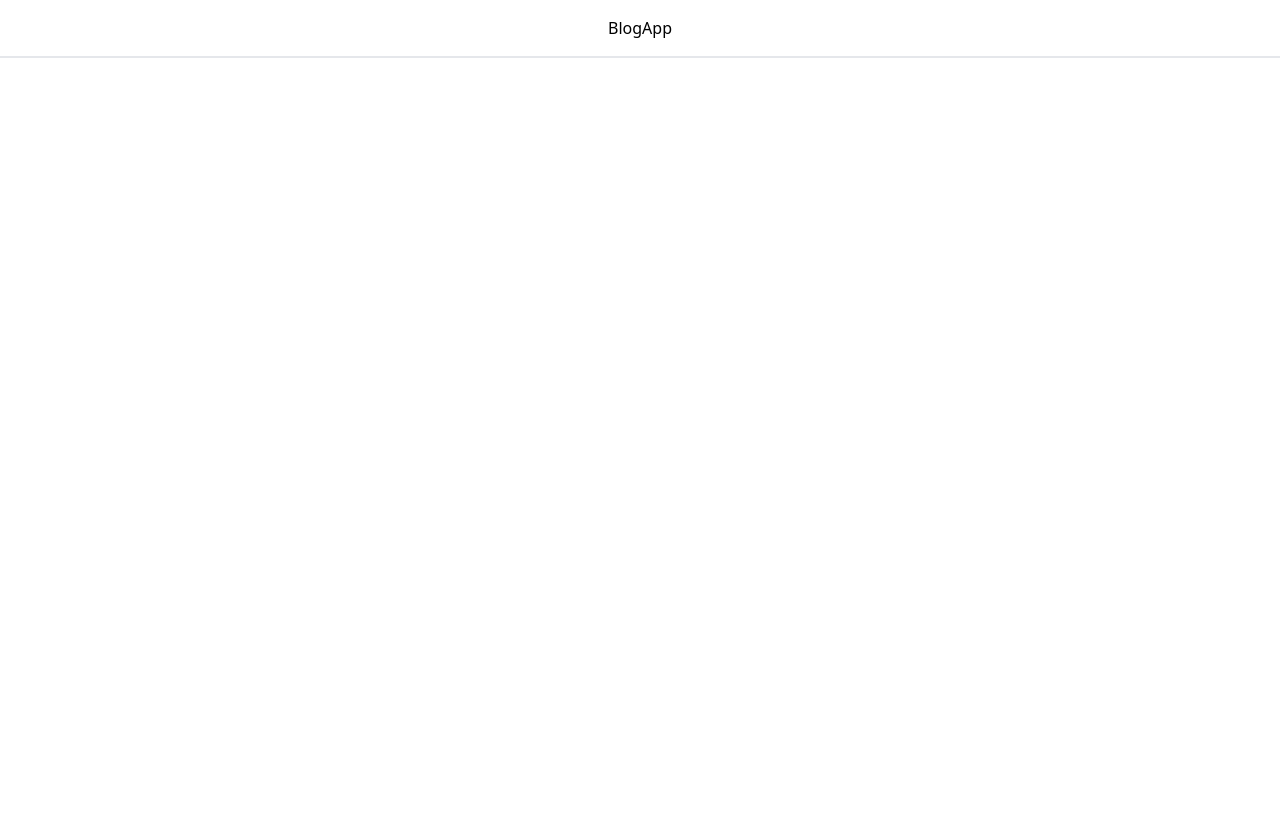
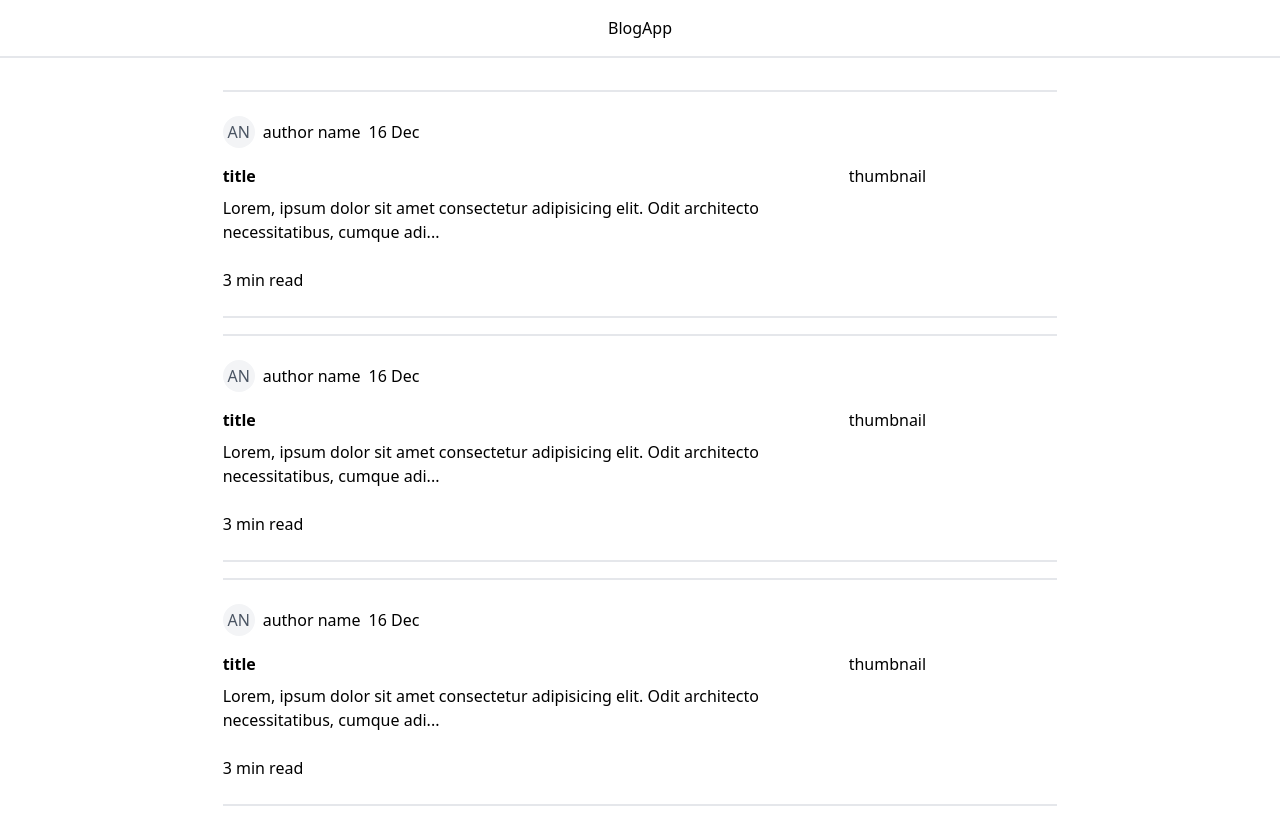
Before and after one commit to Yh010/BlogApp, a React (Vite) app in the folder frontend/: page /blogs in a window 1280 px wide. Before the commit this address had no page. Before the commit the page ends 800 px from the top, so only its background shows below. Built offline with nearby package versions, Linux system fonts and the light colour scheme.

Commit message:
blogs page

```diff
--- a/frontend/src/App.tsx
+++ b/frontend/src/App.tsx
@@ -3,6 +3,7 @@ import { BrowserRouter, Route, Routes } from "react-router-dom";
 import { Blog } from "./pages/Blog";
 import { Signin } from "./pages/SignIn";
 import { Signup } from "./pages/SignUp";
+import { AllBlogs } from "./pages/AllBlogs";
 
 function App() {
   return (
@@ -12,6 +13,7 @@ function App() {
           <Route path="/signup" element={<Signup />} />
           <Route path="/signin" element={<Signin />} />
           <Route path="/blog/:id" element={<Blog />} />
+          <Route path="/blogs" element={<AllBlogs />} />
         </Routes>
       </BrowserRouter>
     </>
--- /dev/null
+++ b/frontend/src/components/AllBlogsComponents/BlogCard.tsx
@@ -0,0 +1,54 @@
+interface BlogCardItems {
+  authorName: string;
+  blogTitle: string;
+  blogDescr: string;
+  blogthumbnail?: string;
+  datePublished: string;
+}
+
+function getInitials(name: string) {
+  const nameParts = name.trim().split(/\s+/);
+  let initials = "";
+  for (const part of nameParts) {
+    initials += part.charAt(0).toUpperCase();
+  }
+  return initials;
+}
+
+export const BlogCard = ({
+  authorName,
+  blogTitle,
+  blogDescr,
+  blogthumbnail,
+  datePublished,
+}: BlogCardItems) => {
+  return (
+    <div className="border-t-2 border-b-2 m-4">
+      <div className="flex space-x-2 justify items-center mt-6">
+        <div className="relative inline-flex items-center justify-center w-8 h-8 overflow-hidden bg-gray-100 rounded-full dark:bg-gray-600">
+          <span className="font-medium text-gray-600 dark:text-gray-300">
+            {getInitials(authorName)}
+          </span>
+        </div>
+
+        <div className="font-normal">{authorName}</div>
+        <div className="font-extralight">{datePublished}</div>
+      </div>
+
+      <div className="flex mt-4">
+        <div className="w-3/4 space-y-2">
+          <div className="font-bold">{blogTitle}</div>
+          <div className="font-light">
+            {blogDescr.length > 100
+              ? blogDescr.slice(0, 100) + "..."
+              : blogDescr}
+          </div>
+        </div>
+        <div className="w-1/4">{blogthumbnail}</div>
+      </div>
+      <div className="font-extralight mt-6 mb-6">{`${Math.ceil(
+        blogDescr.length / 100
+      )} min read`}</div>
+    </div>
+  );
+};
--- /dev/null
+++ b/frontend/src/pages/AllBlogs.tsx
@@ -0,0 +1,37 @@
+import { BlogCard } from "../components/AllBlogsComponents/BlogCard";
+
+export const AllBlogs = () => {
+  return (
+    <div className="mt-4 flex justify-center">
+      <div className="">
+        <BlogCard
+          authorName={"author name"}
+          blogTitle={"title"}
+          blogDescr={
+            "Lorem, ipsum dolor sit amet consectetur adipisicing elit. Odit architecto necessitatibus, cumque adipisci quis, consequatur velit minima impedit voluptatibus quos expedita hic eveniet nulla eius exercitationem dicta facilis dolorum natus."
+          }
+          blogthumbnail={"thumbnail"}
+          datePublished="16 Dec"
+        />
+        <BlogCard
+          authorName={"author name"}
+          blogTitle={"title"}
+          blogDescr={
+            "Lorem, ipsum dolor sit amet consectetur adipisicing elit. Odit architecto necessitatibus, cumque adipisci quis, consequatur velit minima impedit voluptatibus quos expedita hic eveniet nulla eius exercitationem dicta facilis dolorum natus."
+          }
+          blogthumbnail={"thumbnail"}
+          datePublished="16 Dec"
+        />
+        <BlogCard
+          authorName={"author name"}
+          blogTitle={"title"}
+          blogDescr={
+            "Lorem, ipsum dolor sit amet consectetur adipisicing elit. Odit architecto necessitatibus, cumque adipisci quis, consequatur velit minima impedit voluptatibus quos expedita hic eveniet nulla eius exercitationem dicta facilis dolorum natus."
+          }
+          blogthumbnail={"thumbnail"}
+          datePublished="16 Dec"
+        />
+      </div>
+    </div>
+  );
+};
```
